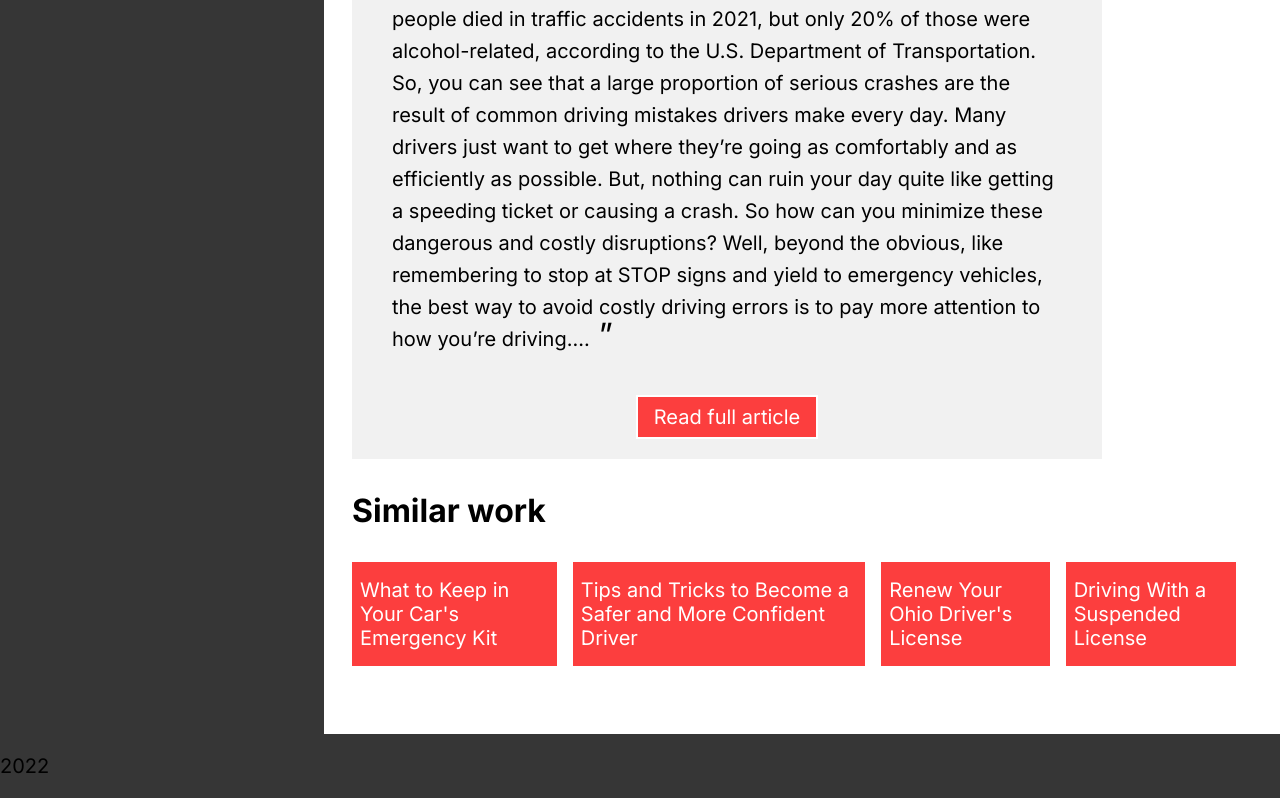
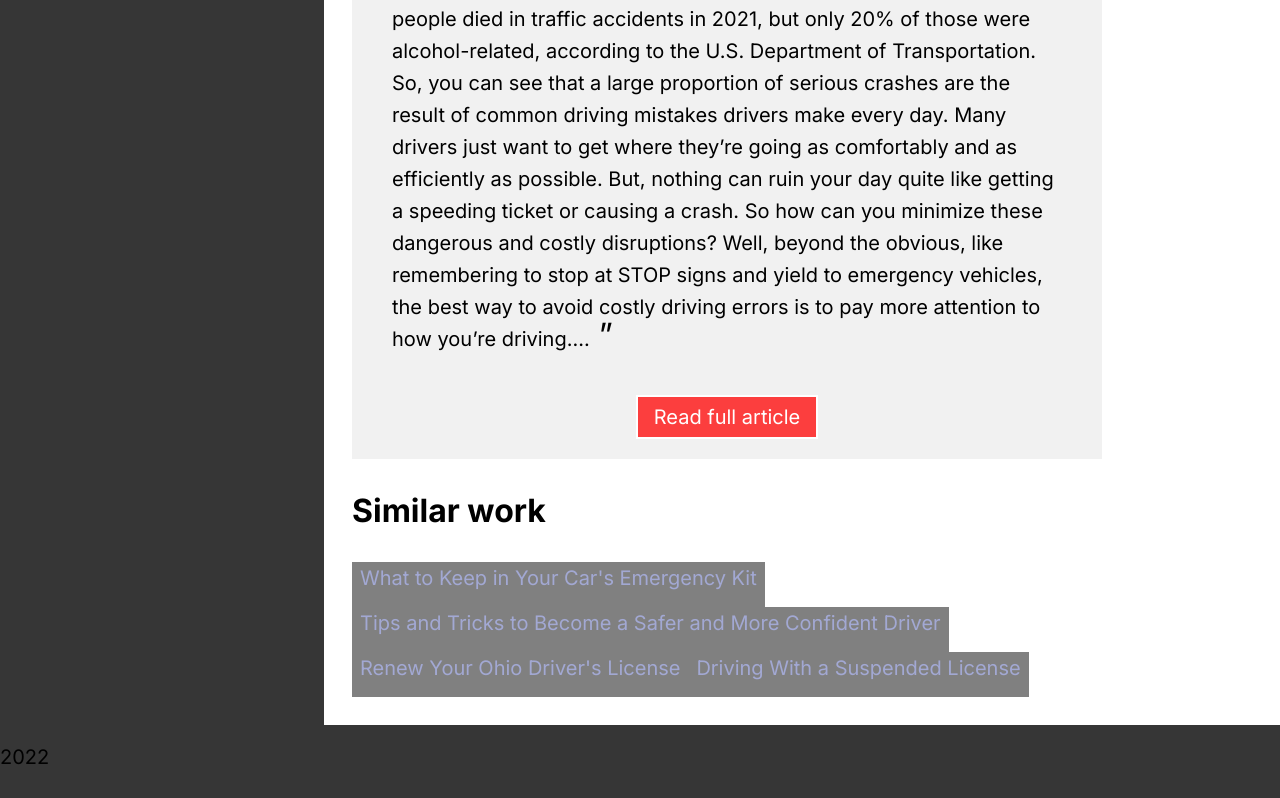
Before and after one commit to cml815/about-a, a React (Create React App) app: page /projects/aceable in a window 1280 px wide. Shown: the part 1292-2090 px from the top of the page. Built offline with nearby package versions, Linux system fonts and the light colour scheme.

Commit message:
fix typos

```diff
--- a/src/components/Project.jsx
+++ b/src/components/Project.jsx
@@ -44,10 +44,18 @@ export function Project() {
           </div>
           <h3>Similar work</h3>
           <div className={styles.urlList}>
+            <div className={styles.card}>
             <a href={project.url1} target="_blank">{project.title1}</a>
+            </div>
+            <div className={styles.card}>
             <a href={project.url2} target="_blank">{project.title2}</a>
+            </div>
+            <div className={styles.card}>
             <a href={project.url3} target="_blank">{project.title3}</a>
+            </div>
+            <div className={styles.card}>
             <a href={project.url4} target="_blank">{project.title4}</a>
+            </div>
           </div>
 
         </figure>
--- a/src/components/Project.module.css
+++ b/src/components/Project.module.css
@@ -65,9 +65,17 @@ main {
 }
 
 .urlList {
-  display: flex;
+  display: inline-flex;
+  flex-wrap: wrap;
+  flex-gap: .75rem;
   /* flex-direction: column; */
   font-size: 1.5rem;
+
+}
+
+.card {
+  background-color: gray;
+  padding: 0 .5rem 1rem;
 
 }
 
--- a/src/data.js
+++ b/src/data.js
@@ -19,15 +19,19 @@ let projects = [
     //   "health"
     // ],
     image: require("./images/women-garden.jpg"),
-    snippet: "Benefiber envisioned a content strategy to position the fiber supplement as top-of-mind for active people. As writer, I created a series of relatable and informational articles on Benefiber's website. The articles explain health topics in a (no pun intended) digestible format. Each article from authoritative health sources and underwent review",
-    results: "The series feature articles remain on the Benefiber website to enable audiences to connect relatable helth.",
+    snippet: "Benefiber envisioned a content strategy to position the fiber supplement as top-of-mind for active people. As writer, I created a series of relatable and informational articles on Benefiber's website. The articles explain health topics in a (no pun intended) digestible format. Each article from authoritative health sources and underwent regulatory review.",
+    results: "The series feature articles remain on the Benefiber website to enable audiences to connect relatable health.",
     excerpt: "As we age, there are factors that contribute to the slowing of the digestive system...Though there's nothing we can do to prevent aging, eating a healthy diet, drinking plenty of water, and getting regular exercise are some of the things we can do to prevent digestive problems.",
     title0: "Aging and Digestion",
     title1: "What Does the Gut-Brain Connection Mean?",
     url0: "https://www.benefiber.com/fiber-in-your-life/fiber-and-wellness/aging-and-digestion/",
     url1: "https://www.benefiber.com/digestive-health/gut-health-101/what-is-gut-brain-connection/",
     url2: "https://www.benefiber.com/fiber-in-your-life/fiber-and-wellness/exercises-for-digestive-health/",
-    title2: "Exercises for Digestive Health"
+    title2: "Exercises for Digestive Health",
+    url3: "https://www.benefiber.com/fiber-in-your-life/fiber-and-wellness/stress-and-digestion/",
+    title3: "How Stress Affects Digestion",
+    url4: "https://www.benefiber.com/digestive-health/gut-health-101/basic-digestive-health-facts/",
+    title4: "Basic Facts About Digestive Health"
   },
   {
     id: "2",
```
